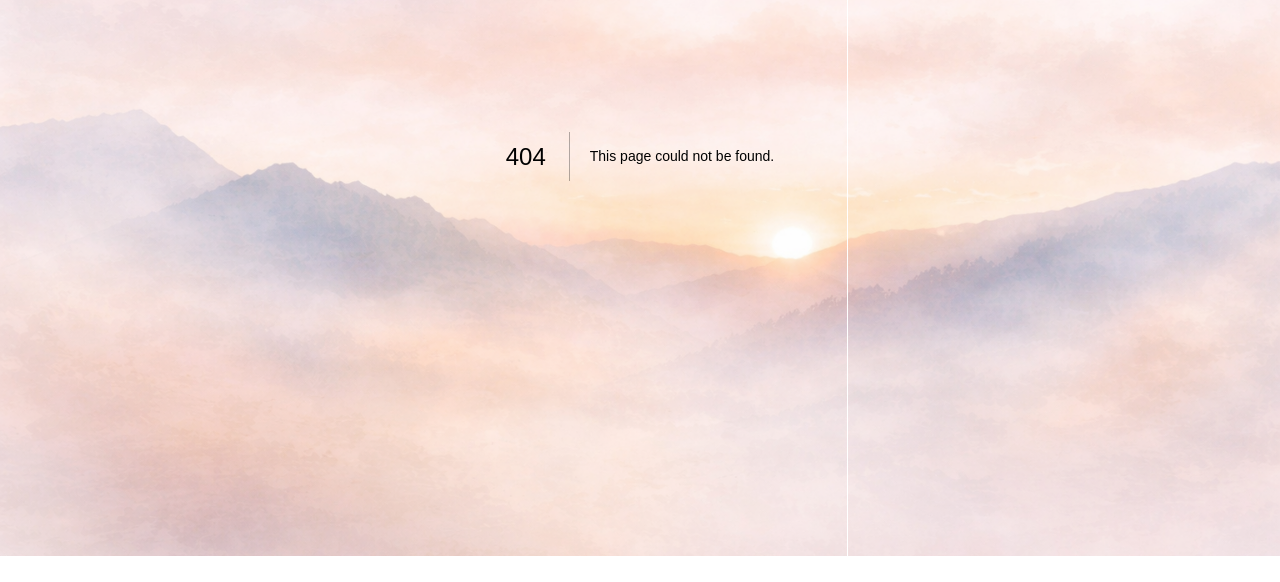
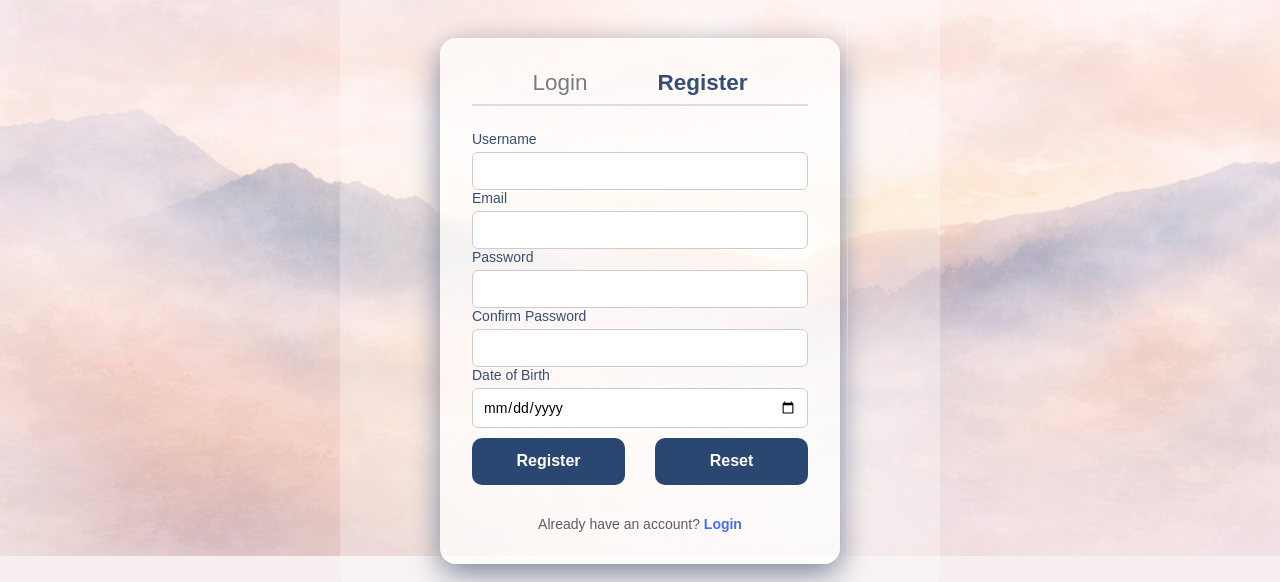
Before and after one commit to Ajumaa22/Group-Project, a Next.js app in the folder Social Media Platform/social-media-next/: page /register in a window 1280 px wide. Before the commit this address had no page. Shown: the part 244-826 px from the top of the page. Before the commit the page ends 800 px from the top, so only its background shows below. Built offline with nearby package versions, Linux system fonts and the light colour scheme.

Commit message:
registeraton with authentecation

```diff
--- /dev/null
+++ b/Social Media Platform/social-media-next/pages/api/register.js
@@ -0,0 +1,38 @@
+import prisma from "@/repos/prisma";
+
+export default async function handler(req, res) {
+  if (req.method !== "POST") {
+    return res.status(405).json({ error: "Method not allowed" });
+  }
+
+  const { username, email, password } = req.body;
+
+  if (!username || !email || !password) {
+    return res.status(400).json({ error: "Missing required fields" });
+  }
+
+  const existingUser = await prisma.user.findFirst({
+    where: {
+      OR: [{ username }, { email }],
+    },
+  });
+
+  if (existingUser) {
+    return res.status(409).json({ error: "Username or email already exists" });
+  }
+
+  const user = await prisma.user.create({
+    data: {
+      username,
+      email,
+      password,
+    },
+  });
+
+  return res.status(201).json({
+    id: user.id,
+    username: user.username,
+    email: user.email,
+    avatar: user.avatar,
+  });
+}
--- /dev/null
+++ b/Social Media Platform/social-media-next/pages/register.js
@@ -0,0 +1,92 @@
+import { useRouter } from "next/router";
+import Link from "next/link";
+
+export default function RegisterPage() {
+  const router = useRouter();
+
+  async function handleRegister(e) {
+    e.preventDefault();
+
+    const username = e.currentTarget.elements.username.value;
+    const email = e.currentTarget.elements.email.value;
+    const password = e.currentTarget.elements.password.value;
+    const confirmPassword = e.currentTarget.elements.confirmPassword.value;
+
+    if (password !== confirmPassword) {
+      alert("Passwords do not match");
+      return;
+    }
+
+    const res = await fetch("/api/register", {
+      method: "POST",
+      headers: {
+        "Content-Type": "application/json",
+      },
+      body: JSON.stringify({ username, email, password }),
+    });
+
+    const data = await res.json();
+
+    if (!res.ok) {
+      alert(data.error);
+      return;
+    }
+
+    localStorage.setItem("currentUser", JSON.stringify(data));
+    router.push("/posts");
+  }
+
+  return (
+    <main className="auth-page">
+      <section className="auth-card">
+        <div className="logo">
+          <img src="/icons/IMG_0999.PNG" alt="Momenta logo" />
+        </div>
+
+        <div className="title-row">
+          <Link href="/login">
+            <h1>Login</h1>
+          </Link>
+          <h2>Register</h2>
+        </div>
+
+        <form onSubmit={handleRegister}>
+          <div className="input-group">
+            <label htmlFor="username">Username</label>
+            <input type="text" id="username" name="username" required />
+
+            <label htmlFor="email">Email</label>
+            <input type="email" id="email" name="email" required />
+
+            <label htmlFor="password">Password</label>
+            <input type="password" id="password" name="password" required />
+
+            <label htmlFor="confirmPassword">Confirm Password</label>
+            <input
+              type="password"
+              id="confirmPassword"
+              name="confirmPassword"
+              required
+            />
+
+            <label htmlFor="dob">Date of Birth</label>
+            <input type="date" id="dob" name="dob" />
+
+            <div className="btn-row">
+              <button className="register-btn" type="submit">
+                Register
+              </button>
+              <button className="register-btn" type="reset">
+                Reset
+              </button>
+            </div>
+          </div>
+        </form>
+
+        <p className="login-link">
+          Already have an account? <Link href="/login">Login</Link>
+        </p>
+      </section>
+    </main>
+  );
+}
```
Also changed, not shown: Social Media Platform/social-media-next/pages/login.js (+6 -3 lines), 1 other file (tests, documents, lock files or other folders).
